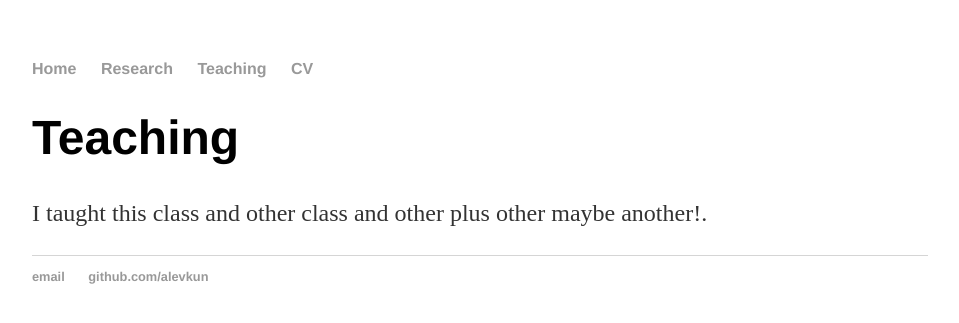
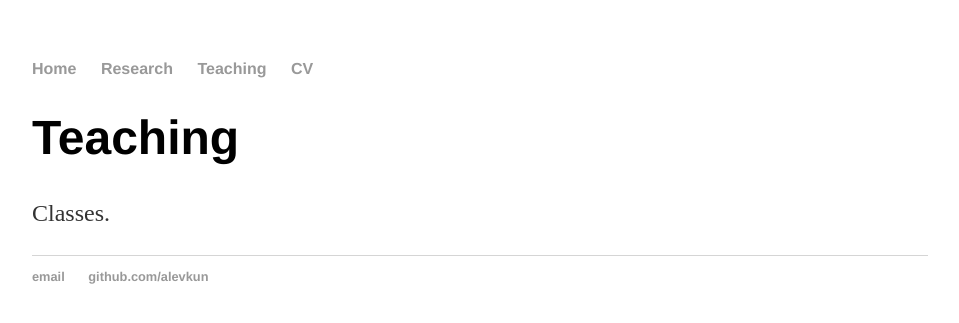
Before and after one commit to alevkun/alevkun.github.io, a Jekyll site: the page built from teaching/index.html, in a window 1280 px wide. Shown: the top 323 px of the page, without its empty margins (160-1119 px from the left). Built offline with Jekyll 4.4.1, drawn with Linux system fonts in a browser that asks for light colours.

Commit message:
Update index.html

```diff
--- a/teaching/index.html
+++ b/teaching/index.html
@@ -4,5 +4,5 @@ title: Teaching
 ---
 <div class="blurb">
 	<h1>{{ page.title }}</h1>
-	<p>I taught this class and other class and other plus other maybe another!.</p>
+	<p>Classes.</p>
 </div><!-- /.blurb -->
```
